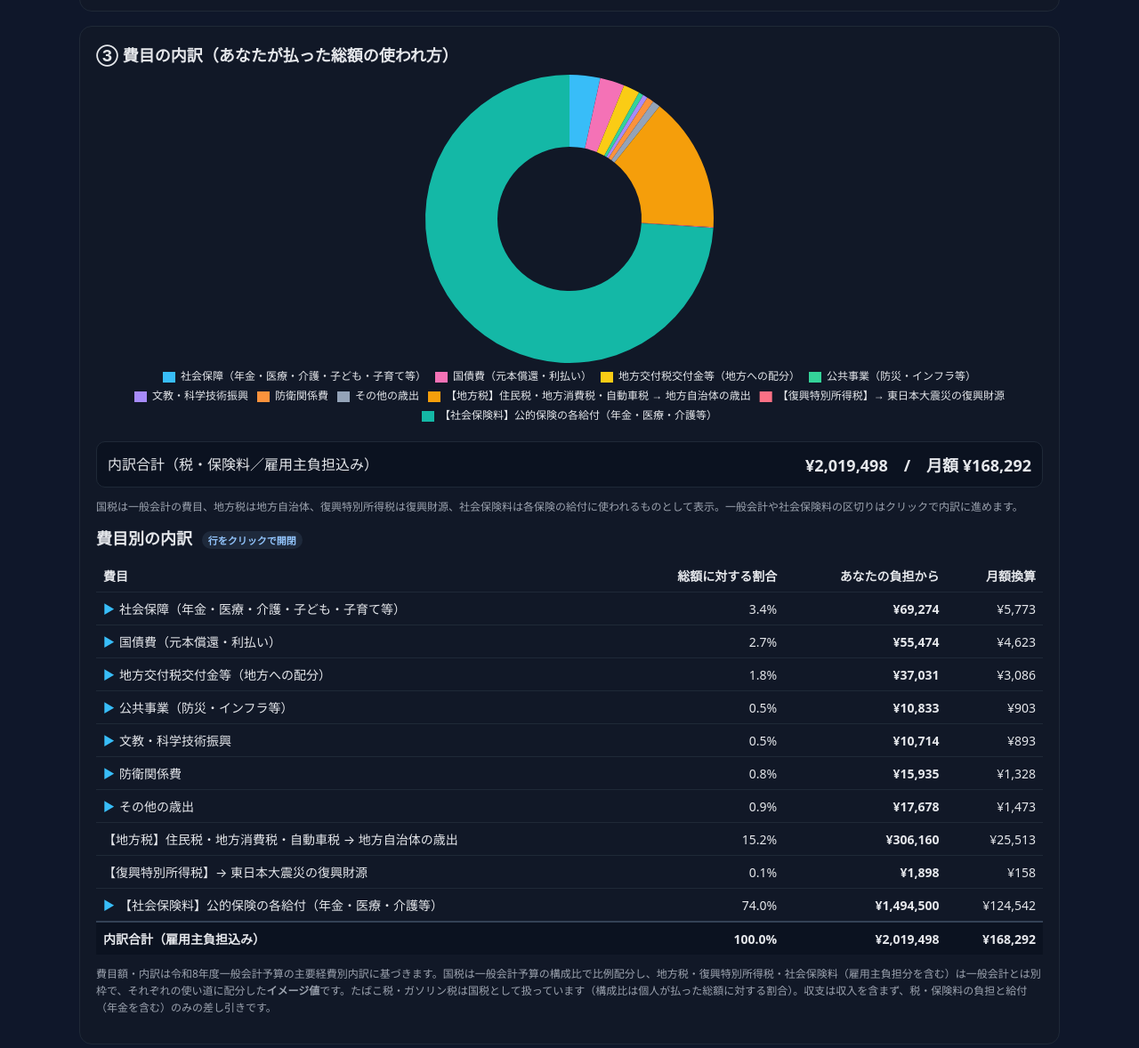
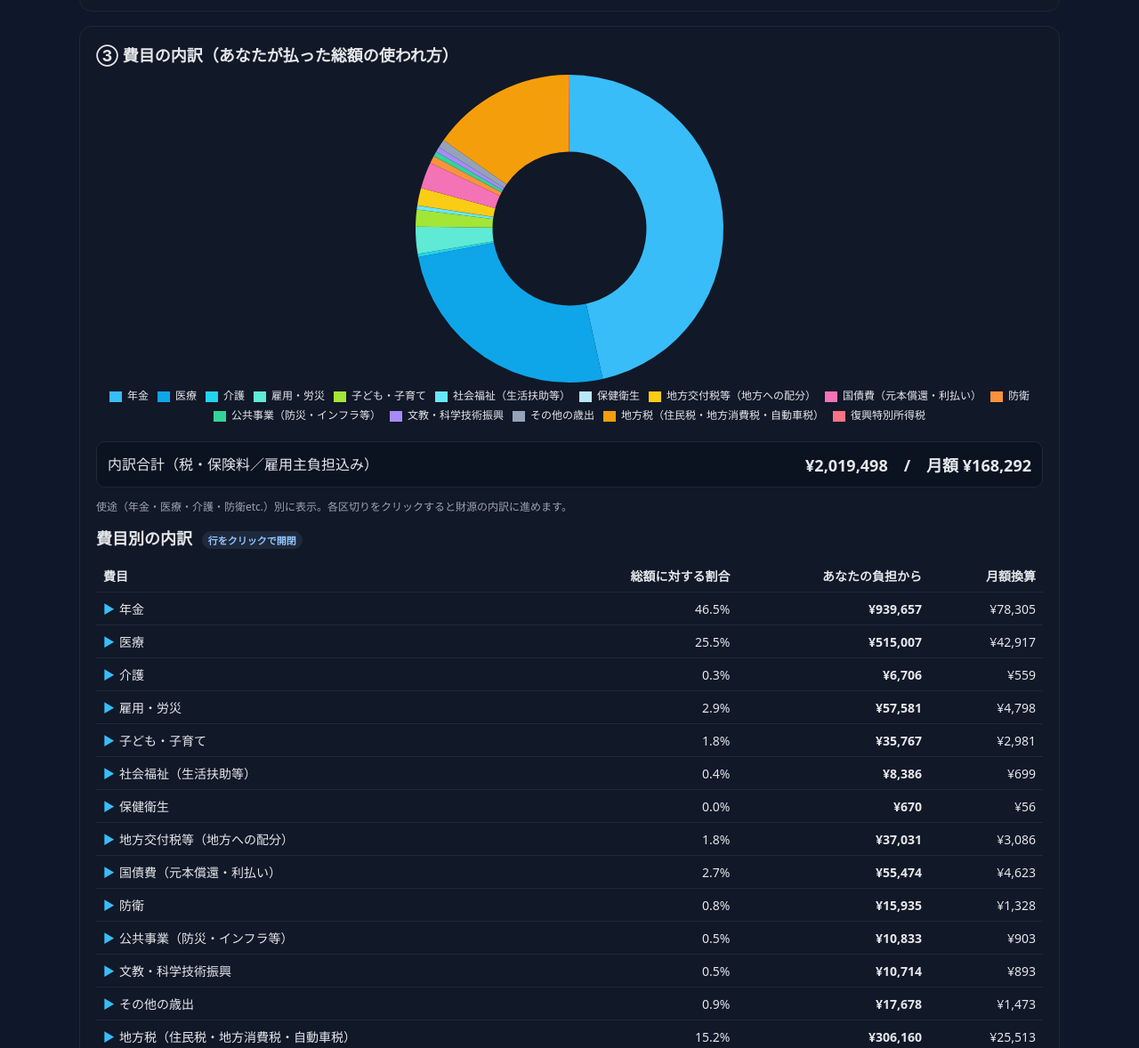
Before and after one commit to tthogehoge/tthogehoge.github.io, a plain HTML site: page tax/index.html in a window 1280 px wide. Shown: the part 3228-4406 px from the top of the page at 89% size. Drawn offline with nearby package versions, Linux system fonts and the light colour scheme.

Commit message:
費目の内訳を財源別から使途別（年金・医療・介護etc.）に再構成

```diff
--- a/tax/index.html
+++ b/tax/index.html
@@ -172,7 +172,7 @@ tfoot tr.sub td:first-child{padding-left:28px}
 <tbody id="rows"></tbody>
 <tfoot id="foot"></tfoot>
 </table>
-<p class="small">費目額・内訳は令和8年度一般会計予算の主要経費別内訳に基づきます。国税は一般会計予算の構成比で比例配分し、地方税・復興特別所得税・社会保険料（雇用主負担分を含む）は一般会計とは別枠で、それぞれの使い道に配分した<b>イメージ値</b>です。たばこ税・ガソリン税は国税として扱っています（構成比は個人が払った総額に対する割合）。収支は収入を含まず、税・保険料の負担と給付（年金を含む）のみの差し引きです。</p>
+<p class="small">費目額・内訳は令和8年度一般会計予算の主要経費別内訳と、社会保険料の実績見込みに基づきます。<b>使途（年金・医療・介護等）ごとにまとめ</b>、各費目の内訳として財源（社会保険料・一般財源・地方税等）の内訳を表示しています。一般財源は国税（一般会計予算の構成比で比例配分）、地方税・復興特別所得税・社会保険料（雇用主負担分を含む）・ふるさと納税は別枠で使い道に配分した<b>イメージ値</b>です。構成比は個人が払った総額に対する割合。収支は収入を含まず、税・保険料の負担と給付（年金を含む）のみの差し引きです。</p>
 </div>
 
 <div class="card">
@@ -326,10 +326,10 @@ function renderChart(labels,data,colors,title,hint,onClick){
     if(elements.length&&onClick){
      const idx=elements[0].index;
      if(view.type==="overview"){
-      pointer=idx<budget.length||!!(extraItems[idx-budget.length]&&extraItems[idx-budget.length].children&&extraItems[idx-budget.length].children.length);
+      pointer=!!(extraItems[idx]&&extraItems[idx].children&&extraItems[idx].children.length);
      }else if(view.type==="category"){
-      const b=budget[view.category];
-      pointer=!!(b&&b.children&&b.children[idx]&&b.children[idx].children);
+      const ex=extraItems[view.category];
+      pointer=!!(ex&&ex.children&&ex.children[idx]);
      }
     }
     e.native.target.style.cursor=pointer?"pointer":"default";
@@ -415,34 +415,18 @@ function showBurdenCategory(item){
 }
 function showOverview(){
  view={type:"overview",category:-1,child:-1};el("backBtn").style.display="none";
- renderChart(budget.map(b=>b.name).concat(extraItems.map(x=>x.name)),userTotals.concat(extraItems.map(x=>x.v)),
-  budget.map(b=>b.color).concat(extraItems.map(x=>x.color)),"あなたが払った総額の使われ方",
-  "国税は一般会計の費目、地方税は地方自治体、復興特別所得税は復興財源、社会保険料は各保険の給付に使われるものとして表示。一般会計や社会保険料の区切りはクリックで内訳に進めます。",
+ renderChart(extraItems.map(x=>x.name),extraItems.map(x=>x.v),
+  extraItems.map(x=>x.color),"あなたが払った総額の使われ方",
+  "使途（年金・医療・介護・防衛etc.）別に表示。各区切りをクリックすると財源の内訳に進めます。",
   i=>{
-   if(i<budget.length)showCategory(i);
-   else{
-    const ex=extraItems[i-budget.length];
-    if(ex&&ex.children&&ex.children.length)showExtraCategory(ex);
-   }
+   const ex=extraItems[i];
+   if(ex&&ex.children&&ex.children.length)showExtraCategory(ex,i);
   });
 }
-function showCategory(i){
- view={type:"category",category:i,child:-1};const b=budget[i];normalizeChildren(b.children,b.total);
- const u=userTotals[i];el("backBtn").style.display="inline-block";
- renderChart(b.children.map(c=>c.name),b.children.map(c=>u*(c.amount/b.total)),b.children.map(c=>c.color),
- `${b.name} の内訳`,"さらに細かい区分がある区切りはクリックで掘り下げられます。",j=>showChild(i,j));
-}
-function showChild(i,j){
- view={type:"child",category:i,child:j};const b=budget[i],c=normalizeChildren(b.children,b.total)[j];
- if(!c.children)return;normalizeChildren(c.children,c.amount);
- const u=userTotals[i]*(c.amount/b.total);el("backBtn").style.display="inline-block";
- renderChart(c.children.map(g=>g.name),c.children.map(g=>u*(g.amount/c.amount)),c.children.map(g=>g.color),
- `${c.name} の内訳`,"← 費目別に戻る、または上の費目名を押して戻れます。",()=>{});
-}
-function showExtraCategory(ex){
- view={type:"extra",category:ex.name,child:-1};el("backBtn").style.display="inline-block";
+function showExtraCategory(ex,catIdx){
+ view={type:"category",category:catIdx,child:-1};el("backBtn").style.display="inline-block";
  renderChart(ex.children.map(c=>c.name),ex.children.map(c=>c.v),ex.children.map(c=>c.color),
- `${ex.shortName||ex.name} の内訳`,"← 費目別に戻る、または上のボタンを押して戻れます。",()=>{});
+ `${ex.name} の内訳`,"← 費目別に戻る、または上のボタンを押して戻れます。",()=>{});
 }
 function calc(){
  const age=+el("age").value||0,income=Math.max(0,+el("income").value||0);
@@ -805,47 +789,126 @@ function calc(){
  const localTax=residentTax+consumptionTax*.22+autoTax; // 住民税＋地方消費税（消費税の22%）＋自動車税
  const generalTax=Math.max(0,grossBurden-insuranceTotal-reconstructionTax-localTax-furusatoNet);
  userTotals=budget.map(b=>generalTax*b.share);
- const insChildren=[
-  {name:"年金保険料 → 年金給付",v:premUse.pension,color:"#2dd4bf"},
-  {name:"健康保険料 → 医療給付（高齢者医療への拠出金を含む）",v:premUse.health,color:"#14b8a6"},
-  {name:"介護保険料 → 介護給付",v:premUse.care,color:"#0d9488"},
-  {name:"雇用・労災保険料 → 失業給付・労災給付等",v:premUse.employment,color:"#5eead4"},
-  {name:"子ども・子育て支援金 → 児童手当の拡充・育児給付等",v:premUse.support,color:"#a3e635"},
-  {name:"子ども・子育て拠出金（雇用主負担）→ 児童手当等",v:premUse.contrib,color:"#84cc16"}
- ].filter(x=>x.v>0.5);
- extraItems=[
-  {name:"【地方税】住民税・地方消費税・自動車税 → 地方自治体の歳出",v:localTax,color:"#f59e0b"},
-  {name:"【復興特別所得税】→ 東日本大震災の復興財源",v:reconstructionTax,color:"#fb7185"},
-  {name:"【ふるさと納税】寄附先自治体の事業（返礼品相当を除く）",v:furusatoNet,color:"#f9a8d4"}
- ].filter(x=>x.v>0.5);
- if(insuranceTotal>0.5){
-  extraItems.push({
-   id:"cat-insurance",
-   name:"【社会保険料】公的保険の各給付（年金・医療・介護等）",
-   shortName:"社会保険料",
-   v:insuranceTotal,
-   color:"#14b8a6",
-   children:insChildren
-  });
+ // 使途ベースの統合費目リストを構築
+ // 社会保険料の各使途（年金・医療・介護・雇用等）と一般財源の対応する費目をまとめる
+ // budget インデックス対応: 0=社会保障, 1=国債費, 2=地方交付税, 3=公共事業, 4=文教, 5=防衛, 6=その他
+ const genSocial=userTotals[0]; // 一般財源の「社会保障」費目全体
+ // 社会保障の一般財源を子費目ごとに按分（budget[0].children の amount 比率で）
+ const socialChildren=budget[0].children;
+ const socialTotal=budget[0].total;
+ const genPension=genSocial*(socialChildren[0].amount/socialTotal);  // 年金給付費
+ const genHealth=genSocial*(socialChildren[1].amount/socialTotal);   // 医療給付費
+ const genCare=genSocial*(socialChildren[2].amount/socialTotal);     // 介護給付費
+ const genWelfare=genSocial*(socialChildren[3].amount/socialTotal);  // 生活扶助等社会福祉費
+ const genChildren=genSocial*(socialChildren[4].amount/socialTotal); // 少子化対策費
+ const genHealth2=genSocial*(socialChildren[5].amount/socialTotal);  // 保健衛生対策費
+ const genEmploy=genSocial*(socialChildren[6].amount/socialTotal);   // 雇用労災対策費
+
+ // 使途別統合費目（社会保険料＋一般財源をまとめる）
+ const purposeItems=[];
+ // ① 年金
+ {
+  const ins=premUse.pension,gen=genPension,total=ins+gen;
+  if(total>0.5){
+   const children=[];
+   if(ins>0.5)children.push({name:"社会保険料（年金保険料）",v:ins,color:"#2dd4bf"});
+   if(gen>0.5)children.push({name:"一般財源（国庫負担等）",v:gen,color:"#7dd3fc"});
+   purposeItems.push({name:"年金",v:total,color:"#38bdf8",children});
+  }
  }
+ // ② 医療
+ {
+  const ins=premUse.health,gen=genHealth,total=ins+gen;
+  if(total>0.5){
+   const children=[];
+   if(ins>0.5)children.push({name:"社会保険料（健康保険料）",v:ins,color:"#14b8a6"});
+   if(gen>0.5)children.push({name:"一般財源（医療給付費）",v:gen,color:"#7dd3fc"});
+   purposeItems.push({name:"医療",v:total,color:"#0ea5e9",children});
+  }
+ }
+ // ③ 介護
+ {
+  const ins=premUse.care,gen=genCare,total=ins+gen;
+  if(total>0.5){
+   const children=[];
+   if(ins>0.5)children.push({name:"社会保険料（介護保険料）",v:ins,color:"#0d9488"});
+   if(gen>0.5)children.push({name:"一般財源（介護給付費）",v:gen,color:"#7dd3fc"});
+   purposeItems.push({name:"介護",v:total,color:"#22d3ee",children});
+  }
+ }
+ // ④ 雇用・労災
+ {
+  const ins=premUse.employment,gen=genEmploy,total=ins+gen;
+  if(total>0.5){
+   const children=[];
+   if(ins>0.5)children.push({name:"社会保険料（雇用・労災保険料）",v:ins,color:"#5eead4"});
+   if(gen>0.5)children.push({name:"一般財源（雇用労災対策費）",v:gen,color:"#7dd3fc"});
+   purposeItems.push({name:"雇用・労災",v:total,color:"#5eead4",children});
+  }
+ }
+ // ⑤ 子ども・子育て
+ {
+  const ins=premUse.support+premUse.contrib,gen=genChildren,total=ins+gen;
+  if(total>0.5){
+   const children=[];
+   if(premUse.support>0.5)children.push({name:"子ども・子育て支援金",v:premUse.support,color:"#a3e635"});
+   if(premUse.contrib>0.5)children.push({name:"子ども・子育て拠出金（雇用主負担）",v:premUse.contrib,color:"#84cc16"});
+   if(gen>0.5)children.push({name:"一般財源（少子化対策費）",v:gen,color:"#7dd3fc"});
+   purposeItems.push({name:"子ども・子育て",v:total,color:"#a3e635",children});
+  }
+ }
+ // ⑥ 社会福祉（生活扶助等）
+ if(genWelfare>0.5)purposeItems.push({name:"社会福祉（生活扶助等）",v:genWelfare,color:"#67e8f9",children:[
+  {name:"一般財源（生活扶助等社会福祉費）",v:genWelfare,color:"#7dd3fc"}
+ ]});
+ // ⑦ 保健衛生
+ if(genHealth2>0.5)purposeItems.push({name:"保健衛生",v:genHealth2,color:"#bae6fd",children:[
+  {name:"一般財源（保健衛生対策費）",v:genHealth2,color:"#7dd3fc"}
+ ]});
+ // ⑧ 地方交付税等
+ {const u=userTotals[2];if(u>0.5)purposeItems.push({name:"地方交付税等（地方への配分）",v:u,color:"#facc15",children:[
+  {name:"一般財源（地方交付税交付金等）",v:u,color:"#fde047"}
+ ]});}
+ // ⑨ 国債費
+ {const u=userTotals[1];if(u>0.5)purposeItems.push({name:"国債費（元本償還・利払い）",v:u,color:"#f472b6",children:[
+  {name:"一般財源（国債費）",v:u,color:"#fb7185"}
+ ]});}
+ // ⑩ 防衛
+ {const u=userTotals[5];if(u>0.5)purposeItems.push({name:"防衛",v:u,color:"#fb923c",children:[
+  {name:"一般財源（防衛関係費）",v:u,color:"#f97316"}
+ ]});}
+ // ⑪ 公共事業
+ {const u=userTotals[3];if(u>0.5)purposeItems.push({name:"公共事業（防災・インフラ等）",v:u,color:"#34d399",children:[
+  {name:"一般財源（公共事業費）",v:u,color:"#6ee7b7"}
+ ]});}
+ // ⑫ 文教・科学技術
+ {const u=userTotals[4];if(u>0.5)purposeItems.push({name:"文教・科学技術振興",v:u,color:"#a78bfa",children:[
+  {name:"一般財源（文教・科学技術振興費）",v:u,color:"#c4b5fd"}
+ ]});}
+ // ⑬ その他
+ {const u=userTotals[6];if(u>0.5)purposeItems.push({name:"その他の歳出",v:u,color:"#94a3b8",children:[
+  {name:"一般財源（その他の事項経費等）",v:u,color:"#cbd5e1"}
+ ]});}
+ // ⑭ 地方税
+ if(localTax>0.5)purposeItems.push({name:"地方税（住民税・地方消費税・自動車税）",v:localTax,color:"#f59e0b",children:[
+  {name:"地方自治体の歳出",v:localTax,color:"#fcd34d"}
+ ]});
+ // ⑮ 復興特別所得税
+ if(reconstructionTax>0.5)purposeItems.push({name:"復興特別所得税",v:reconstructionTax,color:"#fb7185",children:[
+  {name:"東日本大震災の復興財源",v:reconstructionTax,color:"#fda4af"}
+ ]});
+ // ⑯ ふるさと納税
+ if(furusatoNet>0.5)purposeItems.push({name:"ふるさと納税（返礼品相当を除く）",v:furusatoNet,color:"#f9a8d4",children:[
+  {name:"寄附先自治体の事業",v:furusatoNet,color:"#fbcfe8"}
+ ]});
+
+ // グラフ用 extraItems は使途ベース統合のまま（グラフは purposeItems で描画）
+ extraItems=purposeItems;
+
  const rows=el("rows");rows.innerHTML="";
- budget.forEach((b,i)=>{
-  const u=userTotals[i],rowId="cat-"+i;
-  rows.insertAdjacentHTML("beforeend",`<tr class="cat" data-target="${rowId}"><td><span class="arrow">▶</span>${b.name}</td><td>${pct(u)}</td><td><b>${fmt(u)}</b></td><td>${fmt(u/12)}</td></tr>`);
-  normalizeChildren(b.children,b.total);
-  b.children.forEach((c,j)=>{
-   const childId=`${rowId}-${j}`,amount=u*(c.amount/b.total);
-   rows.insertAdjacentHTML("beforeend",`<tr class="child hidden ${c.children?"cat":""}" data-parent="${rowId}" ${c.children?`data-target="${childId}"`:""}><td>${c.children?`<span class="arrow">▶</span>`:""}${c.name}${c.note?`<div class="small">${c.note}</div>`:""}</td><td>${pct(amount)}</td><td>${fmt(amount)}</td><td>${fmt(amount/12)}</td></tr>`);
-   if(c.children){
-    normalizeChildren(c.children,c.amount);
-    c.children.forEach(g=>{const gAmount=u*(g.amount/b.total);
-     rows.insertAdjacentHTML("beforeend",`<tr class="grand hidden" data-parent="${childId}"><td>${g.name}</td><td>${pct(gAmount)}</td><td>${fmt(gAmount)}</td><td>${fmt(gAmount/12)}</td></tr>`);});
-   }
-  });
- });
- extraItems.forEach((x,idx)=>{
+ purposeItems.forEach((x,idx)=>{
+  const rowId="cat-p-"+idx;
   if(x.children&&x.children.length){
-   const rowId=x.id||("cat-extra-"+idx);
    rows.insertAdjacentHTML("beforeend",`<tr class="cat" data-target="${rowId}"><td><span class="arrow">▶</span>${x.name}</td><td>${pct(x.v)}</td><td><b>${fmt(x.v)}</b></td><td>${fmt(x.v/12)}</td></tr>`);
    x.children.forEach(c=>{
     rows.insertAdjacentHTML("beforeend",`<tr class="child hidden" data-parent="${rowId}"><td>${c.name}</td><td>${pct(c.v)}</td><td>${fmt(c.v)}</td><td>${fmt(c.v/12)}</td></tr>`);
```
